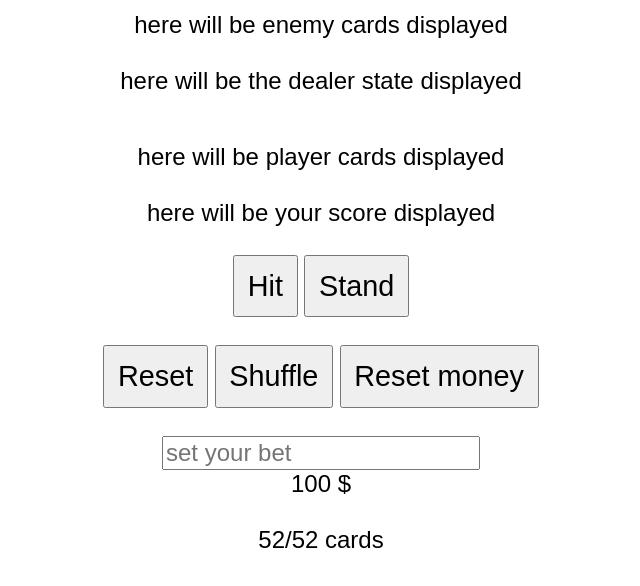
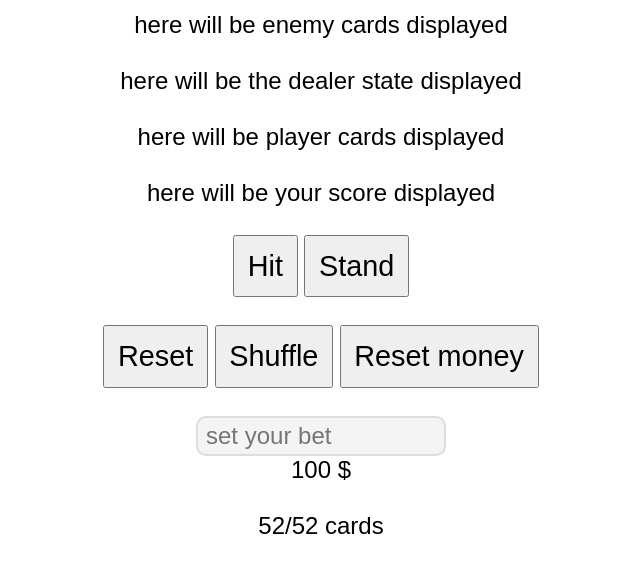
Before and after one commit to minerCodeMaster/blackjack-reborn, a plain HTML site: page index.html in a window 1280 px wide. Shown: the part 84-670 px from the top of the page, without its empty margins (319-959 px from the left). Drawn offline with Linux system fonts and the light colour scheme.

Commit message:
buttons and stuff lol

```diff
--- a/cards.css
+++ b/cards.css
@@ -37,7 +37,6 @@
     justify-content: center;
     align-items: center;
     flex-direction: row;
-    margin-top: 20px;
 }
 
 .midButton{
@@ -54,3 +53,21 @@
 .midButton:active{
     font-size: 130%;
 }
+
+.moneyInput {
+    width: 250px;
+    font-size: 24px;
+    padding: 4px 8px;
+    border: 2px solid #ddd;
+    border-radius: 10px;
+    background-color: #f4f4f4;
+    color: #333;
+    outline: none;
+    text-align: left; /* Text zarovnaný napravo, jako u čísla */
+    transition: all 0.3s ease;
+  }
+
+  .moneyInput:focus {
+    border-color: black; /* Zelená při zaostření */
+    box-shadow: 0 0 8px rgba(76, 175, 80, 0.3); /* Jemný stín */
+  }
--- a/index.html
+++ b/index.html
@@ -17,7 +17,7 @@
     <button class="midButton" onclick="shuffle()">Shuffle</button>
     <button class="midButton" onclick="resetMoney()">Reset money</button><br><br>
     </div>
-    <input type="number" placeholder="set your bet" style="font-size: 1.5rem;" id="betInput"><br>
+    <input type="number" placeholder="set your bet" class="moneyInput" id="betInput"><br>
     <span id="money">100 $</span><br><br>
     <span id="cardCounter">52/52 cards</span><br><br>
     <span id="gameState" style="font-size: xx-large;"></span>
--- a/index.js
+++ b/index.js
@@ -202,7 +202,6 @@ async function stand() {
                 dealerHit();
             }
             hitting = true;
-            await sleep(1000);
             dealerState.textContent = "3";
             await sleep(1000);
             dealerState.textContent = "2";
```
